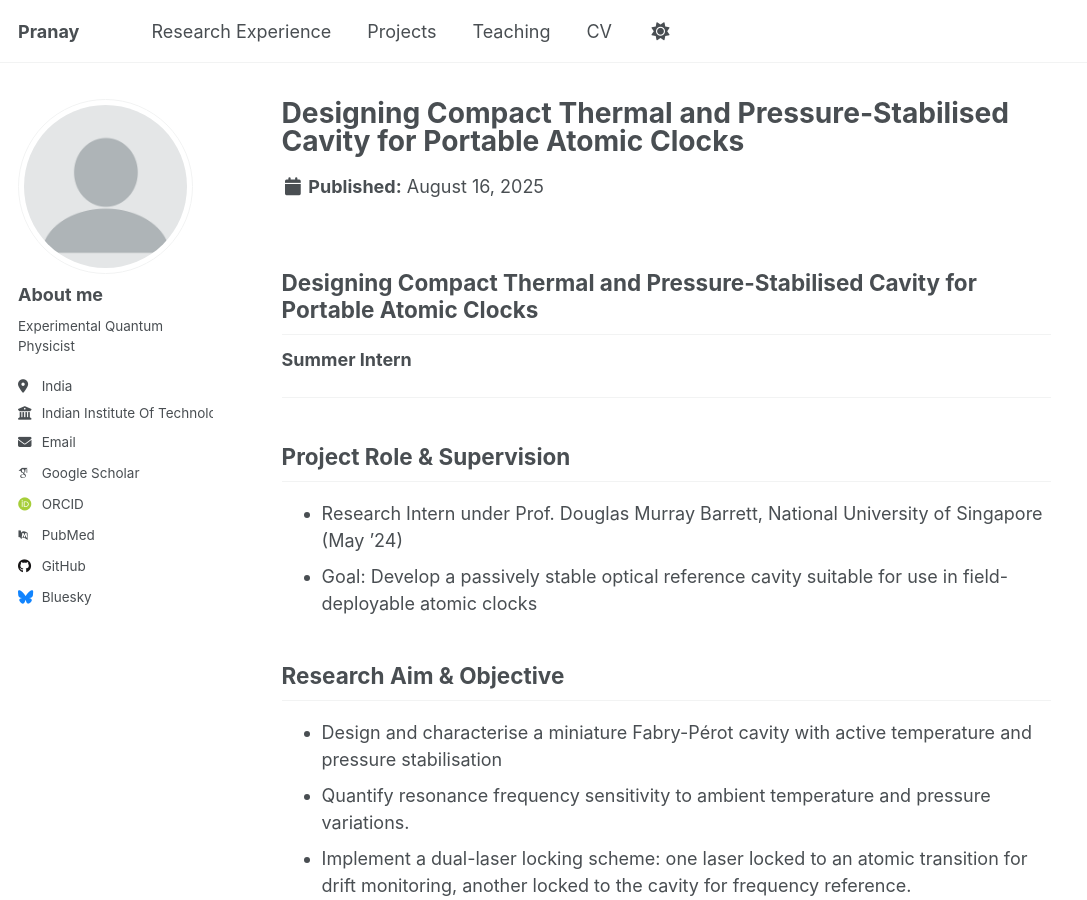
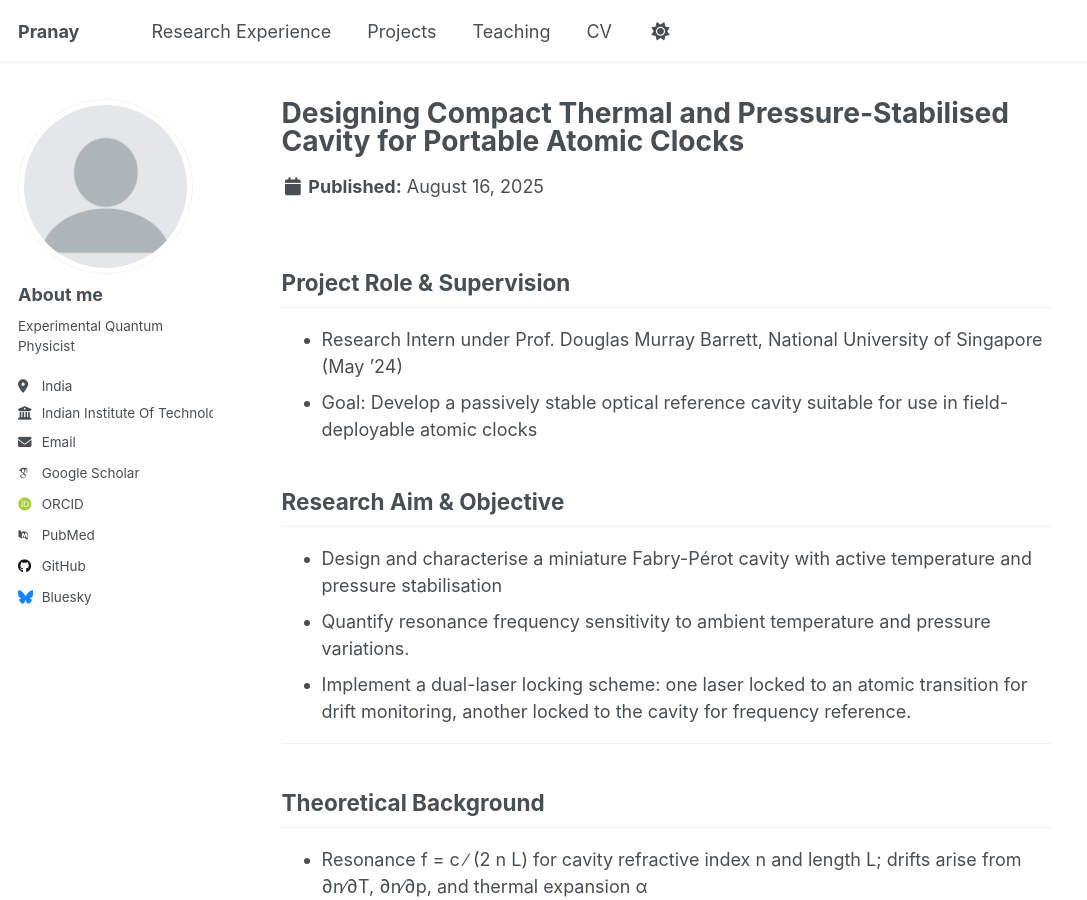
Before and after one commit to Pranay-pandey27/Pranay-pandey27.github.io, a Jekyll site: the page built from _experience/experience-2.md, in a window 1280 px wide and 900 px high. Shown: the whole window, without its empty margins (0-1087 px from the left). Built offline with Jekyll 4.4.1, drawn with Linux system fonts in a browser that asks for light colours; some web fonts are replaced; a script that is not in the unit is left out.

Commit message:
Update experience-2.md

```diff
--- a/_experience/experience-2.md
+++ b/_experience/experience-2.md
@@ -2,11 +2,6 @@
 title: "Designing Compact Thermal and Pressure-Stabilised Cavity for Portable Atomic Clocks"
 excerpt: "Summer Intern"
 collection: experience
----
-
-## Designing Compact Thermal and Pressure-Stabilised Cavity for Portable Atomic Clocks
-**Summer Intern**
-
 ---
 
 ## Project Role & Supervision
```
